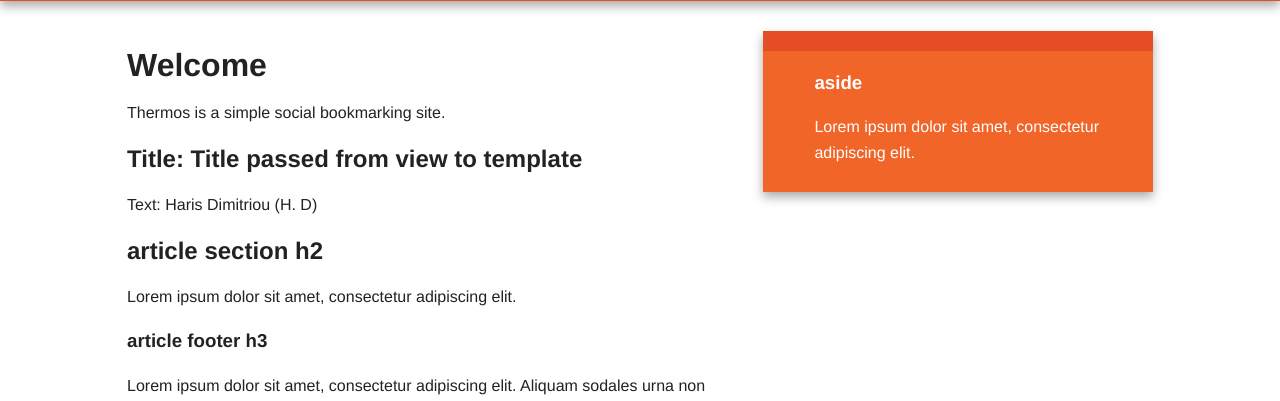
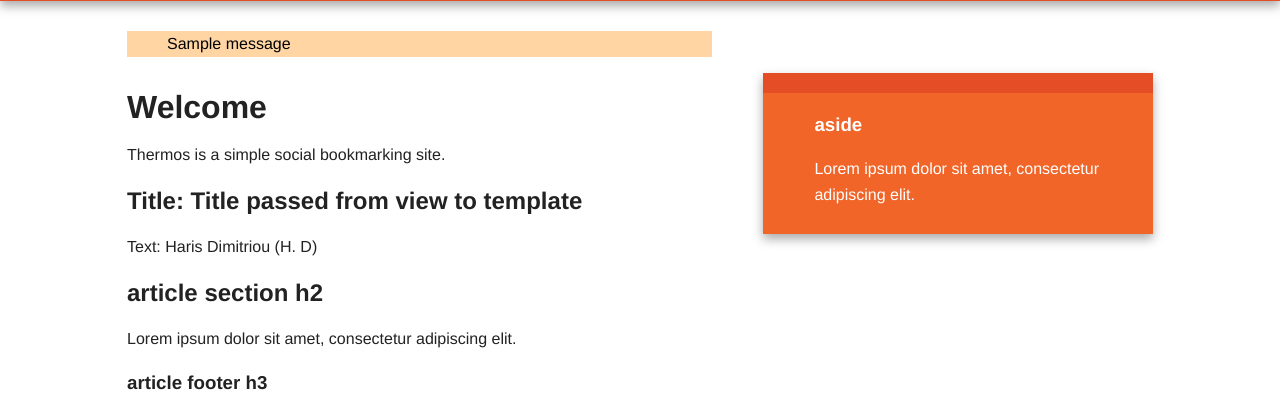
Before and after one commit to 6LYTH3/thermos-flask, a Flask app: page / in a window 1280 px wide. Shown: the part 95-496 px from the top of the page. Run offline with Flask 2, Linux system fonts and the light colour scheme; one stand-in notice (Sample message) is shown; some libraries are stand-ins or nearby versions.

Commit message:
Display flash messages
* Use flash() from flask
* Use [if, for, with] from Jinja2

```diff
--- /dev/null
+++ b/thermos/static/css/custom.css
@@ -0,0 +1,12 @@
+.flashes ul {
+  margin: 0 0;
+  background: #FFD6A3;
+  color: #000;
+
+  list-style-type: none;
+  list-style: none;
+}
+
+article.flashes {
+  margin-bottom: 1em;
+}
--- a/thermos/templates/base.html
+++ b/thermos/templates/base.html
@@ -13,6 +13,7 @@
 
         <link rel="stylesheet" href="{{ url_for('static', filename='css/normalize.min.css') }}">
         <link rel="stylesheet" href="{{ url_for('static', filename='css/main.css') }}">
+        <link rel="stylesheet" href="{{ url_for('static', filename='css/custom.css') }}">
 
         <script src="../static/js/vendor/modernizr-2.8.3-respond-1.4.2.min.js"></script>
     </head>
@@ -36,6 +37,18 @@
 
         <div class="main-container">
             <div class="main wrapper clearfix">
+
+                <article class="flashes">
+                    {% with messages = get_flashed_messages() %}
+                        {% if messages %}
+                            <ul>
+                                {% for message in messages %}
+                                    <li>{{ message }}</li>
+                                {% endfor %}
+                            </ul>
+                        {% endif %}
+                    {% endwith %}
+                </article>
 
                 {% block content %}
                 {% endblock %}
--- a/thermos/thermos.py
+++ b/thermos/thermos.py
@@ -1,10 +1,11 @@
 from datetime import datetime
-from flask import Flask, render_template, request, redirect, url_for
+from flask import Flask, render_template, request, redirect, url_for, flash
 from logging import DEBUG
 
 app = Flask(__name__)
 app.logger.setLevel(DEBUG)
 
+app.config['SECRET_KEY'] = 'Z\x02\x99\x91Z\x16\xf9\xdf$\xd2Q\x1a\xfc\x1f\x0f=m'
 bookmarks = []
 
 
@@ -29,6 +30,7 @@ def add_bookmark():
     if request.method == "POST":
         url = request.form['url']
         store_bookmark(url)
+        flash("Stored bookmark {}".format(url))
         app.logger.debug('store url: ' + url)
         return redirect(url_for('index'))
     return render_template('add.html')
```
